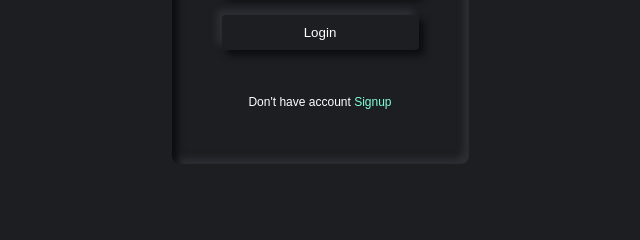
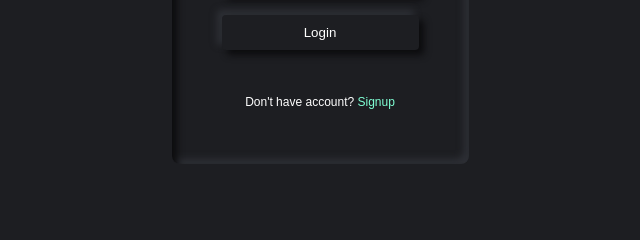
Before and after one commit to MeesamBukhari/Login-Page, a plain HTML site: page index.html in a window 1280 px wide. Shown: the part 431-671 px from the top of the page, 320-960 px from the left. Drawn offline with Linux system fonts and the light colour scheme.

Commit message:
Update index.html

```diff
--- a/index.html
+++ b/index.html
@@ -14,7 +14,7 @@
       <input type="text" placeholder="Username" />
       <input type="password" placeholder="Password" />
       <button>Login</button>
-      <p class="forgot">Don't have account <a href="#">Signup</a></p>
+      <p class="forgot">Don't have account? <a href="#">Signup</a></p>
     </form>
     <footer style="color: aliceblue">
       <p>
```
